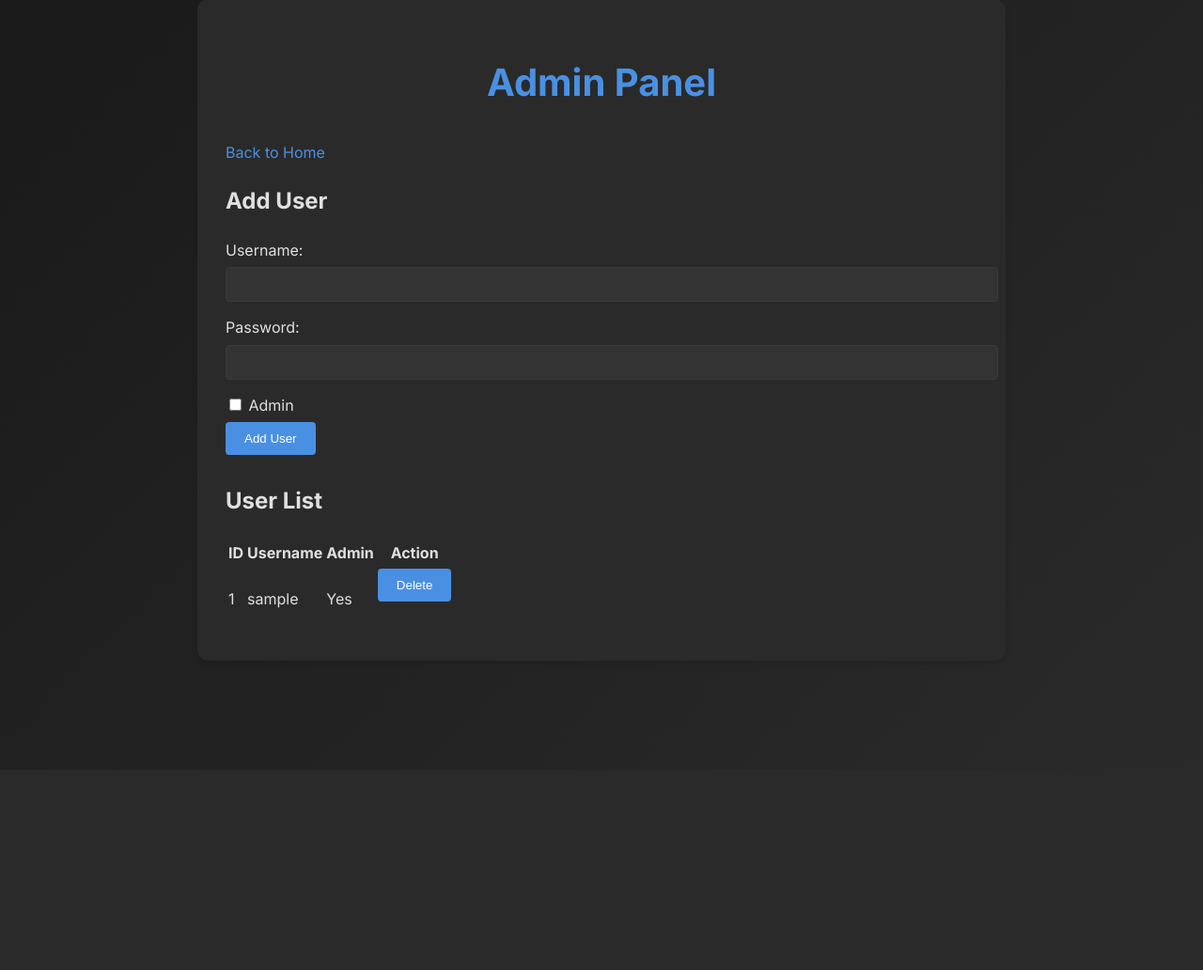
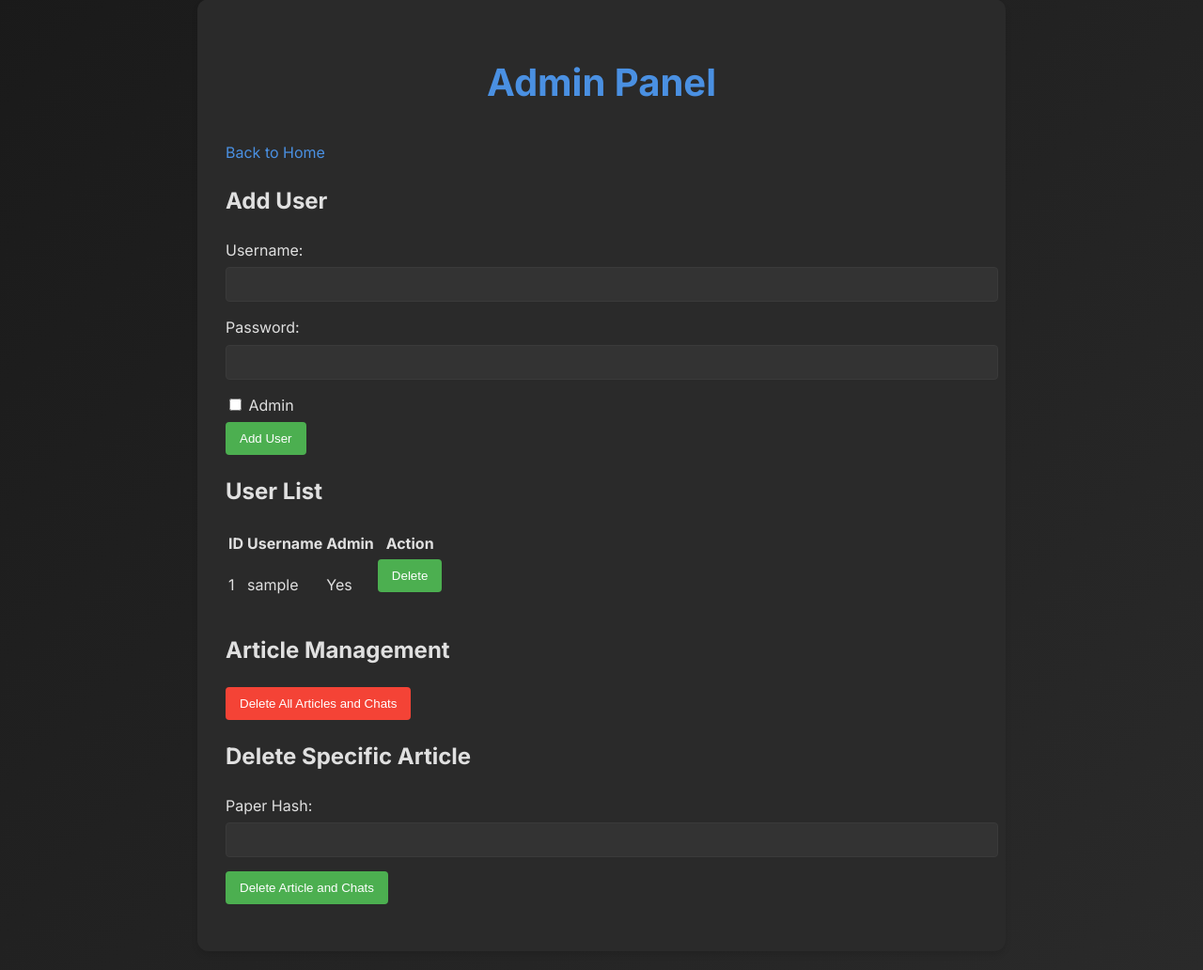
Before and after one commit to tcspears/article_summaries, a Flask app: page /admin in a window 1280 px wide. Shown: the part 21-1053 px from the top of the page at 94% size. Before the commit the page ends 668 px from the top, so only its background shows below. Run offline with Flask 3, Linux system fonts and the light colour scheme; a user stored in the database is signed in; tables that the repository leaves empty hold one stand-in row (values such as "Sample post"); parts of the project's set-up code (start-up, migrations or seed data) failed here and were passed over.

Commit message:
Added ability to delete articles/chats from admin panel

```diff
--- a/main.py
+++ b/main.py
@@ -163,6 +163,29 @@ def admin():
             conn.commit()
             conn.close()
             flash('User deleted successfully')
+        elif action == 'delete_all_articles':
+            conn = sqlite3.connect('users.db')
+            c = conn.cursor()
+            c.execute("DELETE FROM chats")
+            c.execute("DELETE FROM papers")
+            conn.commit()
+            conn.close()
+            flash('All articles and chats have been deleted.')
+        elif action == 'delete_specific_article':
+            paper_hash = request.form['paper_hash']
+            conn = sqlite3.connect('users.db')
+            c = conn.cursor()
+            c.execute("SELECT id FROM papers WHERE hash = ?", (paper_hash,))
+            paper = c.fetchone()
+            if paper:
+                paper_id = paper[0]
+                c.execute("DELETE FROM chats WHERE paper_id = ?", (paper_id,))
+                c.execute("DELETE FROM papers WHERE id = ?", (paper_id,))
+                conn.commit()
+                flash('Article and associated chats have been deleted.')
+            else:
+                flash('Article not found.')
+            conn.close()
 
     conn = sqlite3.connect('users.db')
     c = conn.cursor()
--- a/static/css/style.css
+++ b/static/css/style.css
@@ -180,3 +180,28 @@ button:hover {
 #clearChat:hover {
     background-color: #d32f2f;
 }
+
+.container form {
+    margin-bottom: 20px;
+}
+
+.container input[type="submit"] {
+    background-color: #4CAF50;
+    color: white;
+    padding: 10px 15px;
+    border: none;
+    border-radius: 4px;
+    cursor: pointer;
+}
+
+.container input[type="submit"]:hover {
+    background-color: #45a049;
+}
+
+.container input[type="submit"][value="Delete All Articles and Chats"] {
+    background-color: #f44336;
+}
+
+.container input[type="submit"][value="Delete All Articles and Chats"]:hover {
+    background-color: #d32f2f;
+}
--- a/templates/admin.html
+++ b/templates/admin.html
@@ -47,6 +47,20 @@
             </tr>
             {% endfor %}
         </table>
+
+        <h2>Article Management</h2>
+        <form method="POST" onsubmit="return confirm('Are you sure you want to delete all articles and chats? This action cannot be undone.');">
+            <input type="hidden" name="action" value="delete_all_articles">
+            <input type="submit" value="Delete All Articles and Chats">
+        </form>
+
+        <h2>Delete Specific Article</h2>
+        <form method="POST">
+            <input type="hidden" name="action" value="delete_specific_article">
+            <label for="paper_hash">Paper Hash:</label>
+            <input type="text" id="paper_hash" name="paper_hash" required>
+            <input type="submit" value="Delete Article and Chats">
+        </form>
     </div>
 </body>
 </html>
```
